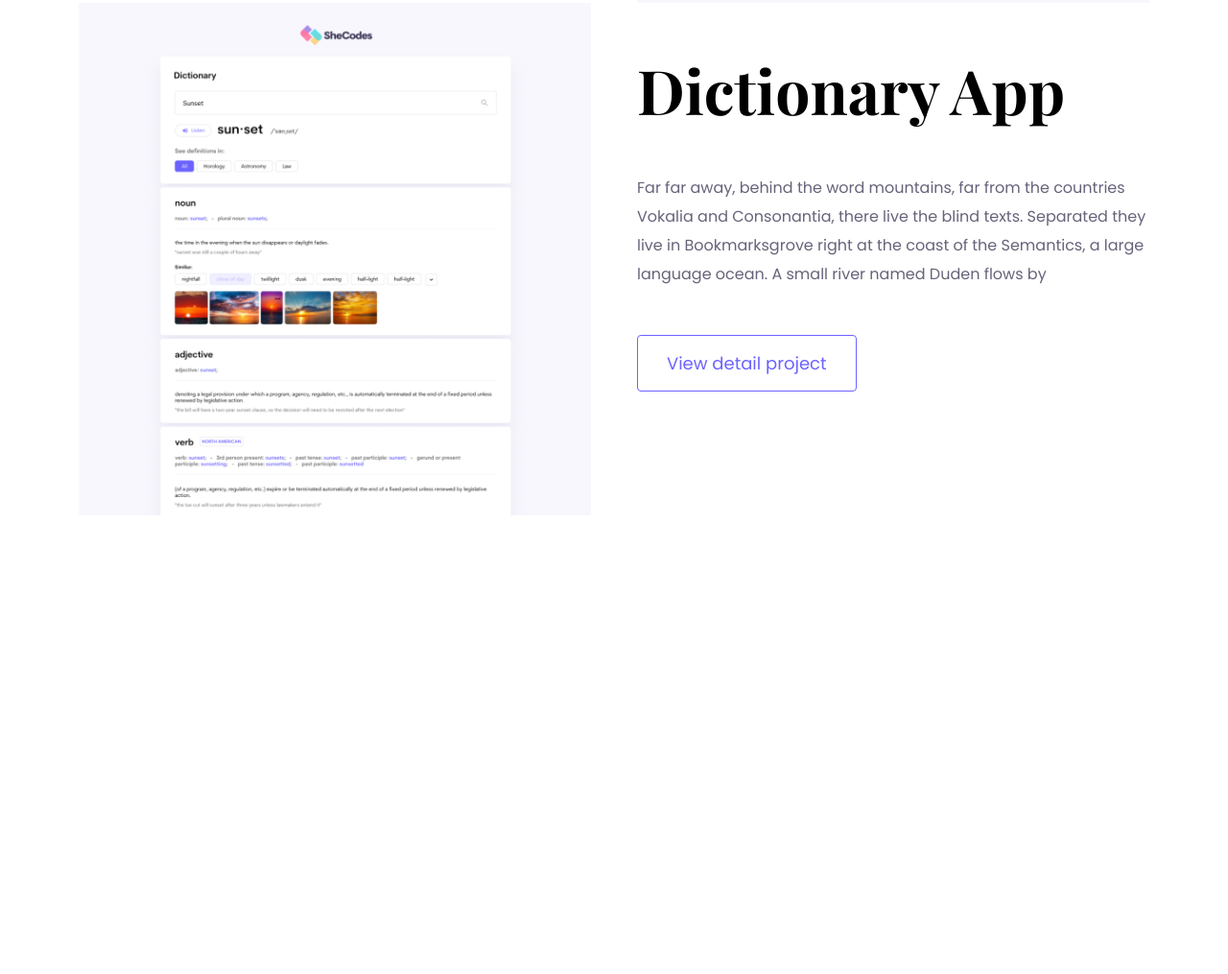
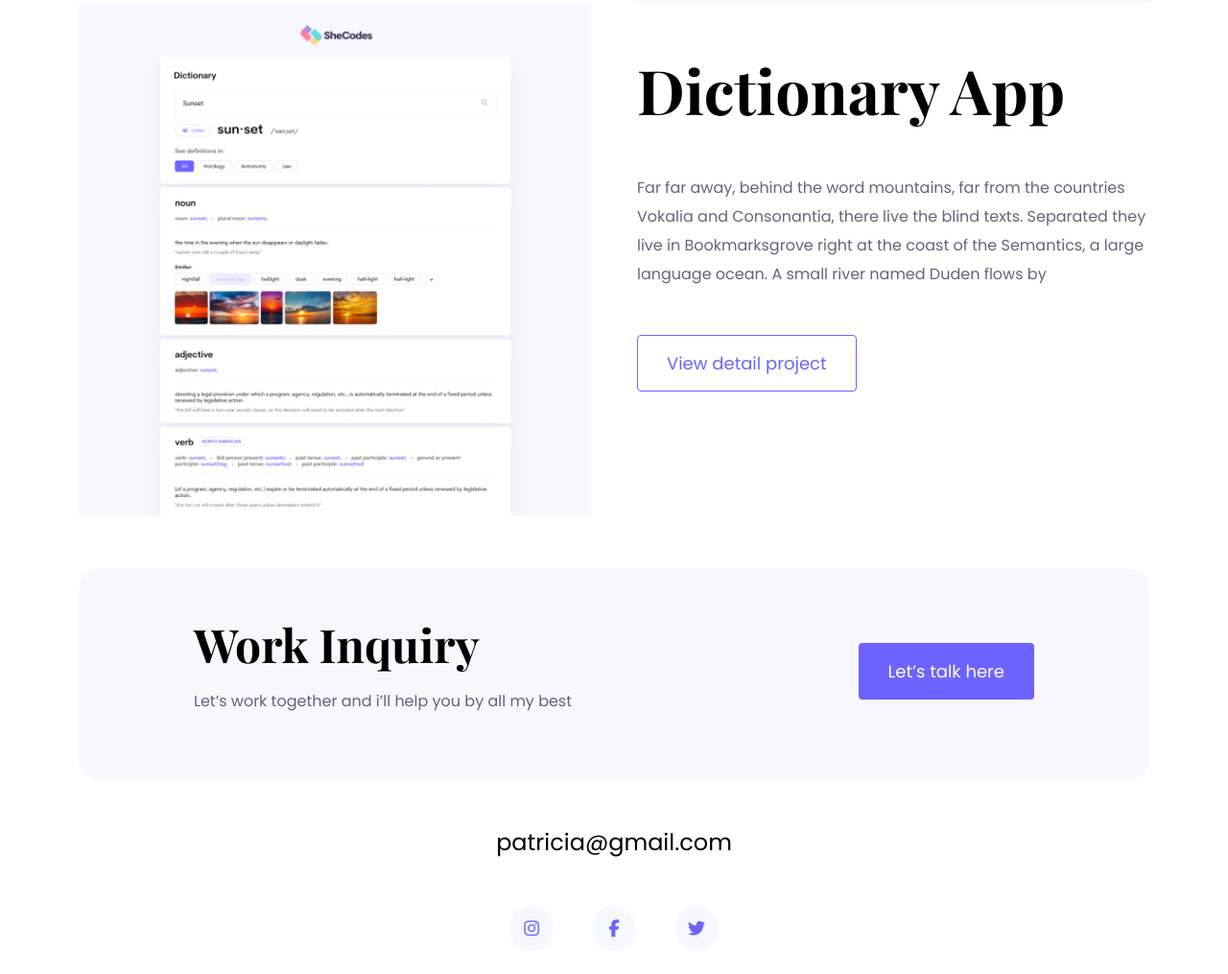
Before and after one commit to vetaveja/portfolio-project, a plain HTML site: page index.html in a window 1280 px wide. Shown: the part 1939-2954 px from the top of the page at 96% size. Before the commit the page ends 2476 px from the top, so only its background shows below. Drawn offline with nearby package versions, Linux system fonts and the light colour scheme.

Commit message:
added footer

```diff
--- a/index.html
+++ b/index.html
@@ -41,7 +41,7 @@
             <h1>Patricia Pereira</h1>
             <h2 class="mb-5">Frontend Developer, based in Portugal.</h2>
             <div>
-                <a href="#" class="btn btn-project">Get Started</a>
+                <a href="/about.html" class="btn btn-project">Get Started</a>
             </div>
 
         </div>
@@ -85,6 +85,34 @@
                 </div>
             </div>
         </div>
+
+        <footer>
+            <div class="contact-me-box mb-5">
+                <div>
+                    <h4 class="mb-3">Work Inquiry</h4>
+                    <p>Let’s work together and i’ll help you by all my best</p>
+                </div>
+                <div>
+                    <a href="/contact.html" class="btn btn-project">Let’s talk here</a>
+                </div>
+            </div>
+
+            <div class="d-flex justify-content-center mb-5">
+                <a href="mailto:patricia@gmail.com" class="email-link ">patricia@gmail.com</a>
+            </div>
+            <div class="d-flex justify-content-center socials mb-5">
+                <a href="https://www.instagram.com/patricia.codes" target="_blank">
+                    <i class="fa-brands fa-instagram"></i>
+                </a>
+                <a href="https://facebook.com/patricia.pereira" target="_blank">
+                    <i class="fa-brands fa-facebook-f"></i>
+                </a>
+                <a href="https://twitter.com/patricia" target="_blank">
+                    <i class="fa-brands fa-twitter"></i>
+                </a>
+
+            </div>
+        </footer>
     </div>
 
 
--- a/styles/app.css
+++ b/styles/app.css
@@ -26,6 +26,11 @@ h3 {
     font-size: 64px;
 }
 
+h4 {
+    font-size: 48px;
+
+}
+
 p {
     font-size: 16px;
     line-height: 30px;
@@ -35,6 +40,10 @@ p {
 
 img {
     width: 100%;
+}
+
+footer {
+    margin: 5% 0;
 }
 
 .hero {
@@ -153,6 +162,53 @@ nav li a:hover, nav li a.current {
 }
 
 
+.email-link {
+    text-decoration: none;
+    font-size: 24px;
+    font-weight: medium;
+    color: #000;
+    transition: all 100ms ease-in-out;
+}
+
+.email-link:hover {
+    color: var(--proj-color);
+}
+
+.socials a {
+    text-decoration: none;
+    font-size: 18px;
+    padding: 10px 14px;
+    background-color: rgba(108, 99, 255, 0.05);
+    border-radius: 50%;
+    color: var(--proj-color);
+    margin: 0 20px;
+    text-align: center;
+    transition: all 100ms ease-in-out;
+}
+
+.socials a:hover{
+    color: #fff;
+    background-color: var(--proj-color);
+}
+
+.socials a i {
+    width:18px;
+}
+
+
+.contact-me-box {
+    background-color: #F9F7FE;
+    border-radius: 20px;
+    padding: 50px 120px;
+    display: flex;
+    justify-content: space-between;
+}
+
+.contact-me-box a {
+    margin-top: 15%;
+}
+
+
 
 
 @media (max-width:900px) {
@@ -169,6 +225,9 @@ nav li a:hover, nav li a.current {
     }
     h3 {
         font-size: 46px;
+    }
+    h4 {
+        font-size: 32px;
     }
     .btn {
         width: 100%;
@@ -189,4 +248,13 @@ nav li a:hover, nav li a.current {
     nav li {
         padding-left: 10px;
     }
+
+    .contact-me-box {
+        padding: 30px;
+        display:block;
+    }
+
+    .contact-me-box a {
+        margin-top: 0;
+    }
 }
```
